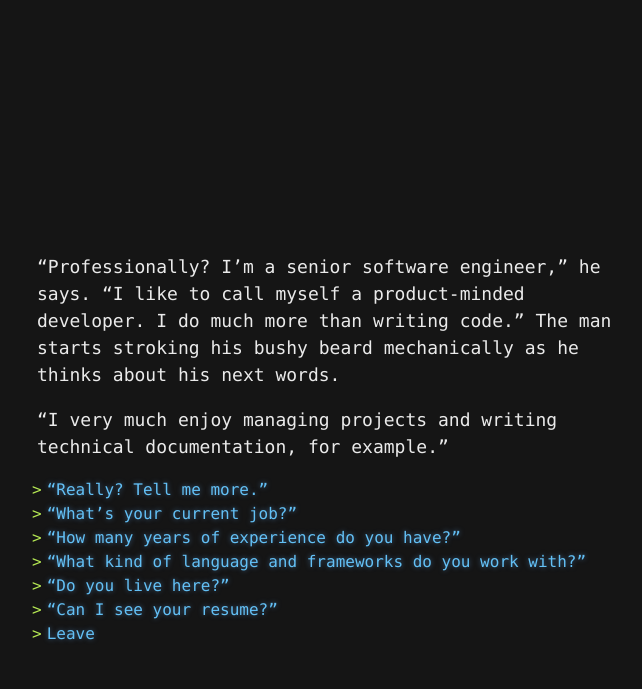
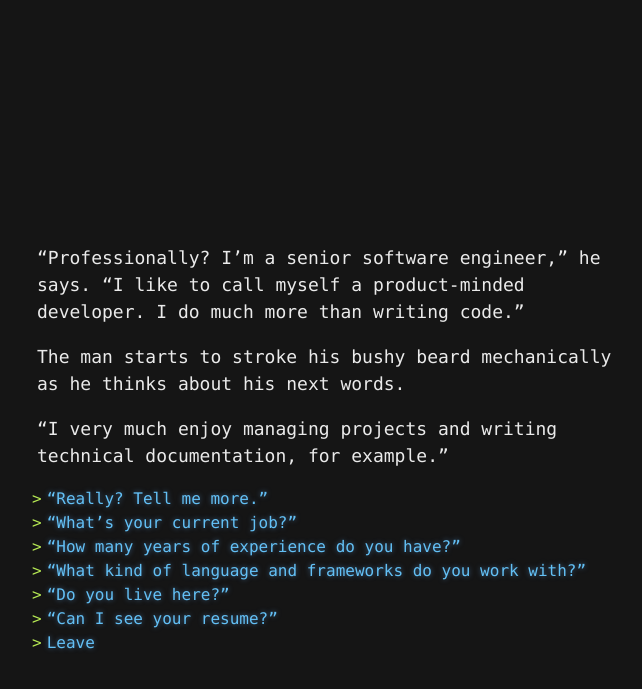
Before and after one commit to yvesgurcan/adventure, a Jekyll site: the page built from job.md, in a window 1280 px wide. Shown: the top 689 px of the page, without its empty margins (308-950 px from the left). Built offline with Jekyll 4.4.1, drawn with Linux system fonts in a browser that asks for light colours; our own code applies the rules of GitHub Pages for plain Markdown files.

Commit message:
Update job.md

```diff
--- a/job.md
+++ b/job.md
@@ -1,4 +1,6 @@
-"Professionally? I'm a senior software engineer," he says. "I like to call myself a product-minded developer. I do much more than writing code." The man starts stroking his bushy beard mechanically as he thinks about his next words.
+"Professionally? I'm a senior software engineer," he says. "I like to call myself a product-minded developer. I do much more than writing code."
+
+The man starts to stroke his bushy beard mechanically as he thinks about his next words.
 
 "I very much enjoy managing projects and writing technical documentation, for example."
 
```
